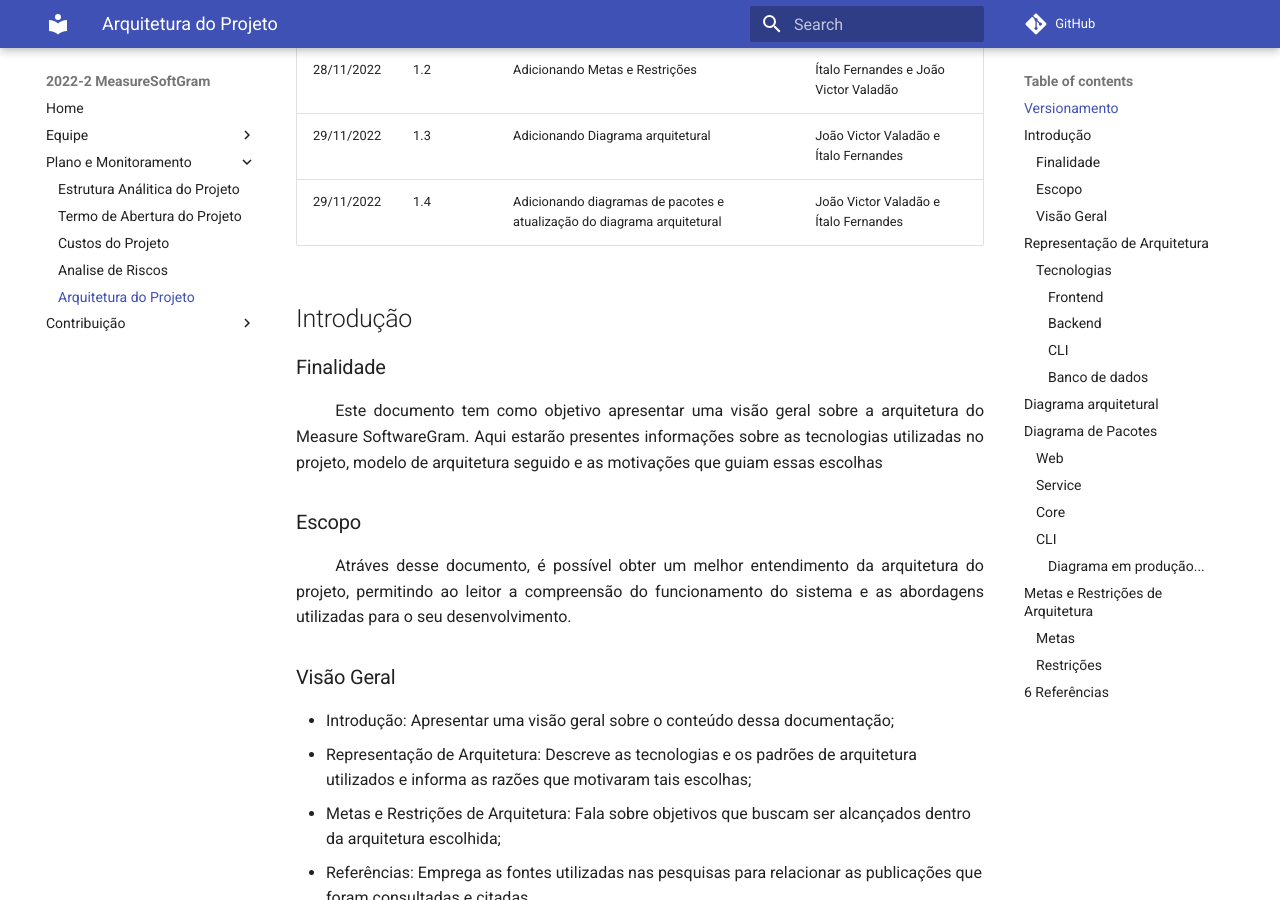
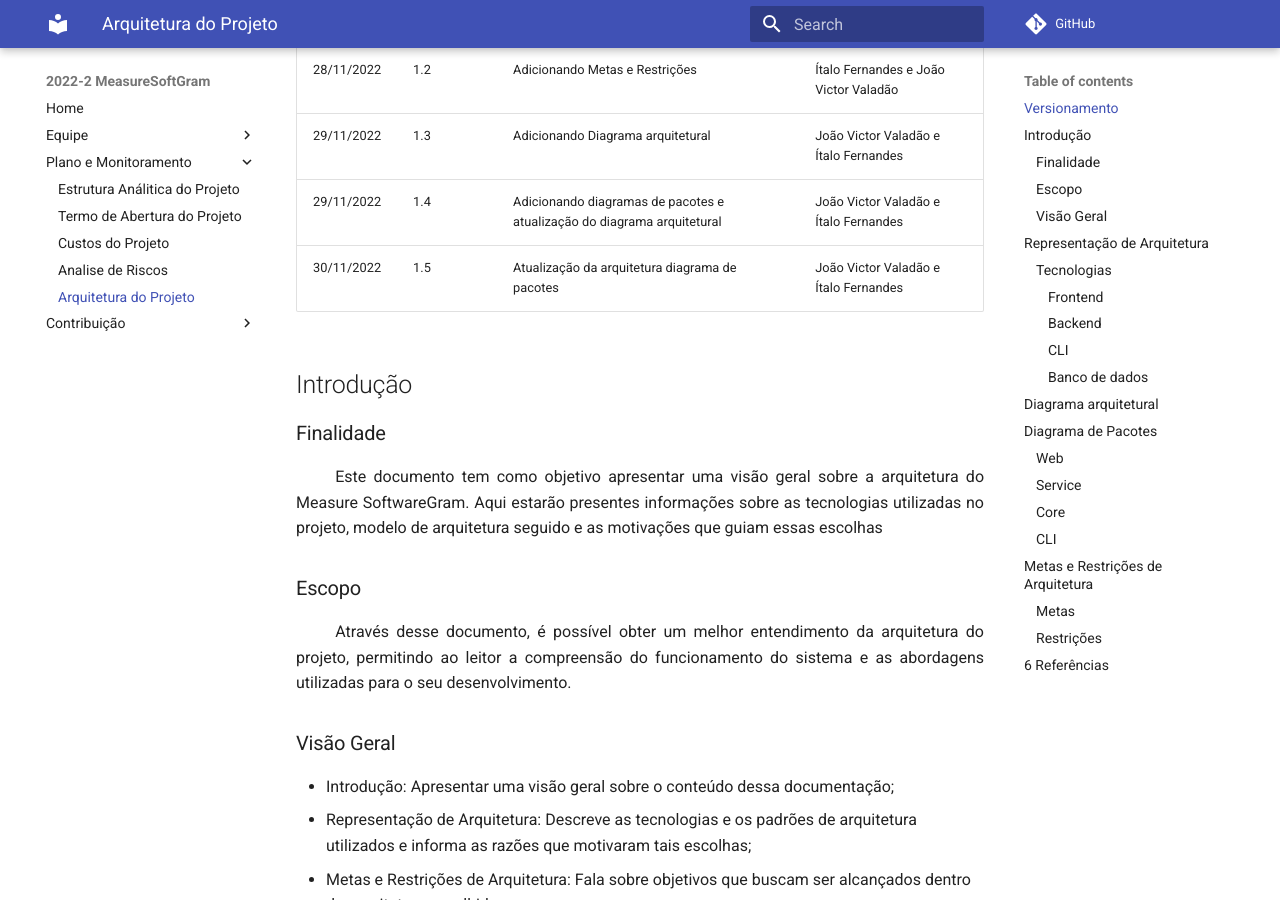
Before and after one commit to fga-eps-mds/2022-2-MeasureSoftGram-Doc, an MkDocs documentation site: the page built from docs/plano-monitoramento/documento_de_arquitetura.md, in a window 1280 px wide and 900 px high, scrolled down 361 px. Built offline with MkDocs 1.6.1 and Material for MkDocs 9.7.7, drawn with Linux system fonts in a browser that asks for light colours; comment, search, counter and statistics services are not loaded; some of the changed text lies outside the part shown.

Commit message:
Atualização da arquitetura diagrama de pacotes
Co-authored-by: italofernandes13 <italoserra99@gmail.com>

```diff
--- a/docs/plano-monitoramento/documento_de_arquitetura.md
+++ b/docs/plano-monitoramento/documento_de_arquitetura.md
@@ -9,6 +9,7 @@
 |28/11/2022|1.2|Adicionando Metas e Restrições| Ítalo Fernandes e João Victor Valadão |
 |29/11/2022|1.3|Adicionando Diagrama arquitetural | João Victor Valadão e Ítalo Fernandes |
 |29/11/2022|1.4|Adicionando diagramas de pacotes e atualização do diagrama arquitetural | João Victor Valadão e Ítalo Fernandes |
+|30/11/2022|1.5| Atualização da arquitetura diagrama de pacotes | João Victor Valadão e Ítalo Fernandes |
 
 
 
@@ -20,7 +21,7 @@
 
 ### Escopo
 
-<p align = "justify"> &emsp;&emsp; Atráves desse documento, é possível obter um melhor entendimento da arquitetura do projeto, permitindo ao leitor a compreensão do funcionamento do sistema e as abordagens utilizadas para o seu desenvolvimento.</p>
+<p align = "justify"> &emsp;&emsp; Através desse documento, é possível obter um melhor entendimento da arquitetura do projeto, permitindo ao leitor a compreensão do funcionamento do sistema e as abordagens utilizadas para o seu desenvolvimento.</p>
 
 ### Visão Geral
 
@@ -71,15 +72,15 @@
 
 ### Service
 
-![Diagrama pacotes web](assets/diagrama_service.png)
+![Diagrama pacotes service](assets/diagrama_service.png)
 
 ### Core
 
-![Diagrama pacotes web](assets/diagrama_core.png)
+![Diagrama pacotes core](assets/diagrama_core.png)
 
 ### CLI
 
-#### Diagrama em produção...
+![Diagrama pacotes cli](assets/diagrama_cli.png)
 
 ## Metas e Restrições de Arquitetura
 
```
Also changed, not shown: docs/plano-monitoramento/assets/diagrama_cli.png (added).
